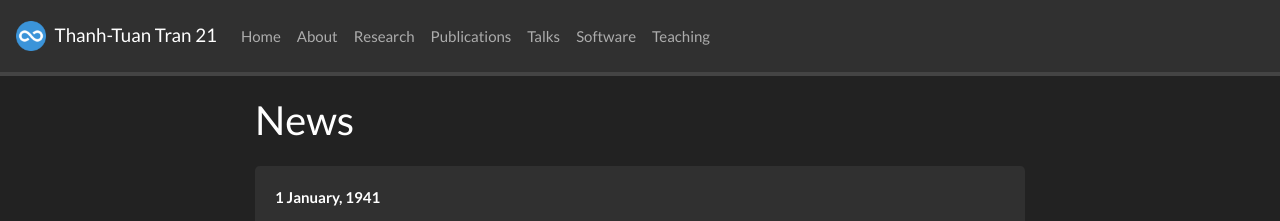
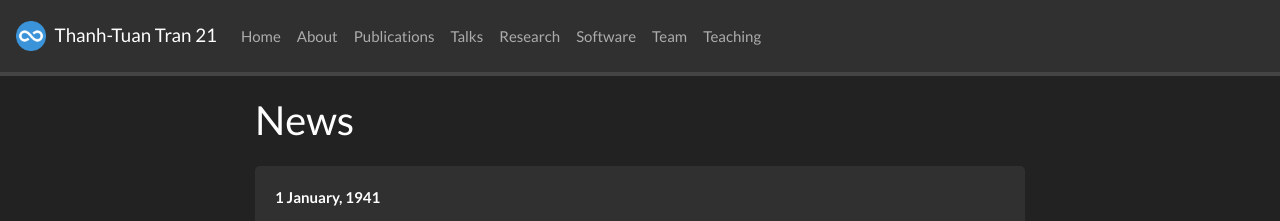
Before and after one commit to 3tbk/3tbk, a Jekyll site: the page built from _pages/allnews.md, in a window 1280 px wide. Shown: the top 221 px of the page. Built offline with Jekyll 4.4.1, drawn with Linux system fonts in a browser that asks for light colours; nearby versions of some CDN libraries; a style sheet for code colours, icons or effects is not loaded; some of the changed lines change nothing that is shown.

Commit message:
Update _config.yml

```diff
--- a/_config.yml
+++ b/_config.yml
@@ -28,11 +28,19 @@ contact: >
 
 # Pages shown in navbar
 nav_pages:
+#  - name: about
+#  - name: research
+#  - name: publications
+#  - name: talks
+#  - name: software
+#  - name: teaching
+
   - name: about
-  - name: research
   - name: publications
   - name: talks
+  - name: research
   - name: software
+  - name: team
   - name: teaching
 
 
```
